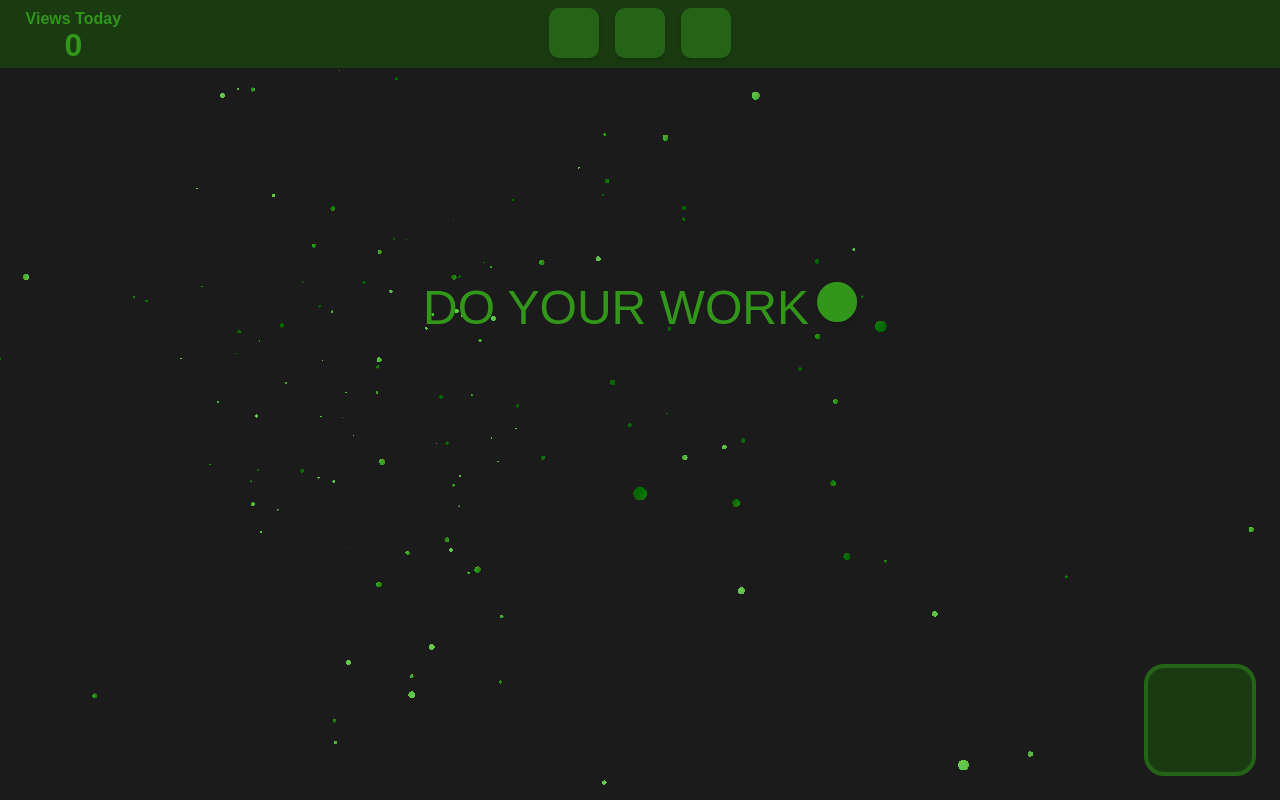
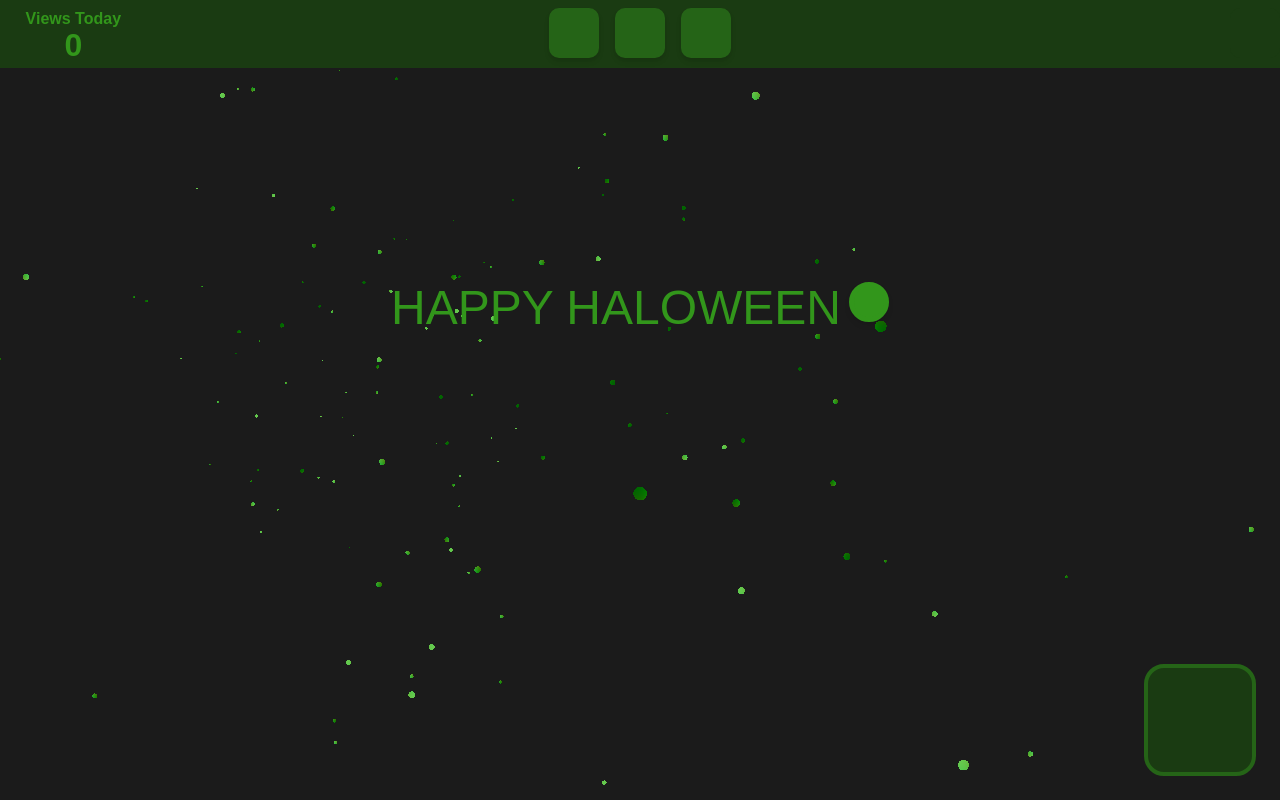
Before and after one commit to sumen113/REACT, a React (Vite) app: page / in a window 1280 px wide. Built offline with nearby package versions, Linux system fonts and the light colour scheme; no server answers; the database is empty; a web font is replaced by a local one.

Commit message:
Update App.jsx

```diff
--- a/src/pages/App.jsx
+++ b/src/pages/App.jsx
@@ -197,7 +197,7 @@ const App = () => {
       />
       <div className="Name-Wrapper">
         <DecryptedText
-          text="DO YOUR WORK"
+          text="HAPPY HALOWEEN"
           speed={75}
           maxIterations={10}
           animateOn="both"
```
